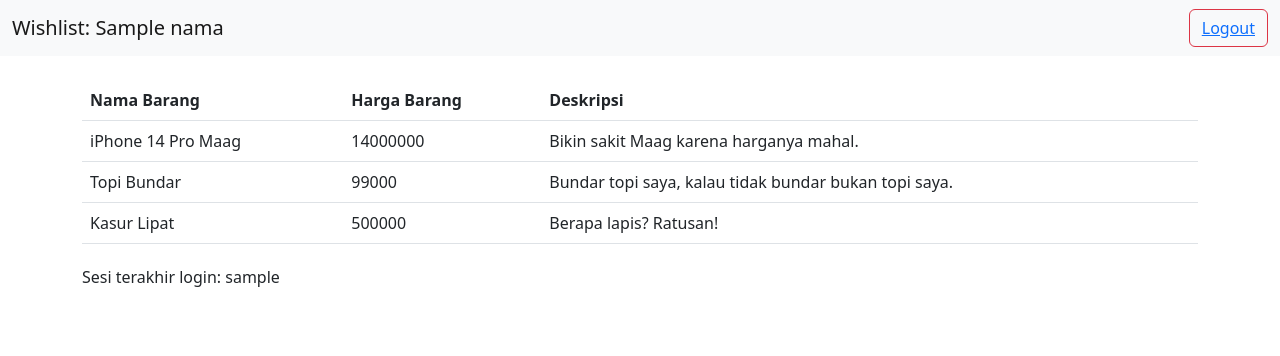
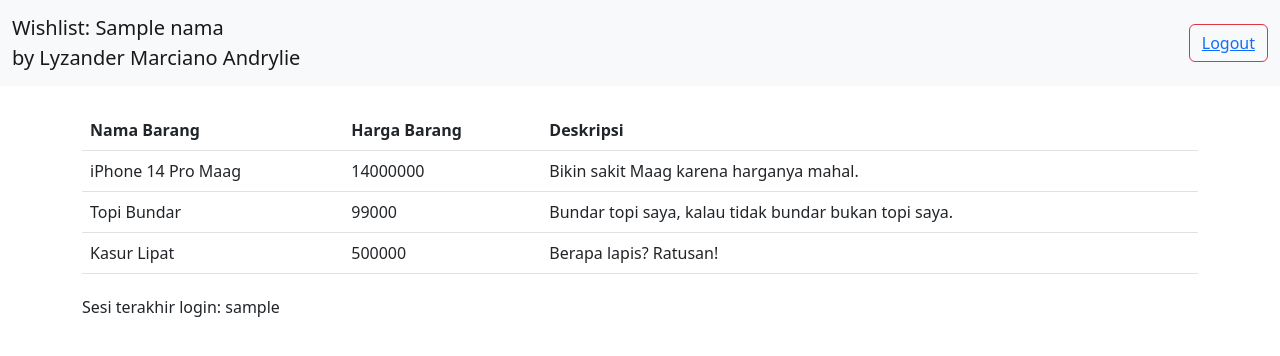
Before and after one commit to LyzanderAndrylie/django-tutorial-01, a Django app: template wishlist/templates/wishlist.html in a window 1280 px wide. Shown: the top 356 px of the page. Run offline with Django 4.2, Linux system fonts and the light colour scheme; data comes from the database, SQL or seed files in the repository; tables that the repository leaves empty hold one stand-in row (values such as "Sample post"); the template is opened without the code that fills it: values that come from a table or form of the project are taken from there, most other values are stand-ins (such as "Sample title", 1, 10 or a date in 2020).

Commit message:
Penambahan nama pada navigation bar

```diff
--- a/wishlist/templates/wishlist.html
+++ b/wishlist/templates/wishlist.html
@@ -7,7 +7,7 @@
 {% block content %}
 <nav class="navbar navbar-light bg-light">
     <div class="container-fluid">
-      <span class="navbar-brand">Wishlist: {{nama}}</span>
+      <span class="navbar-brand">Wishlist: {{nama}}<br>by Lyzander Marciano Andrylie</span>
       <span class="d-flex">
         <button class="btn btn-outline-danger"><a href="{% url 'wishlist:logout' %}">Logout</a></button>
       </span>
```
